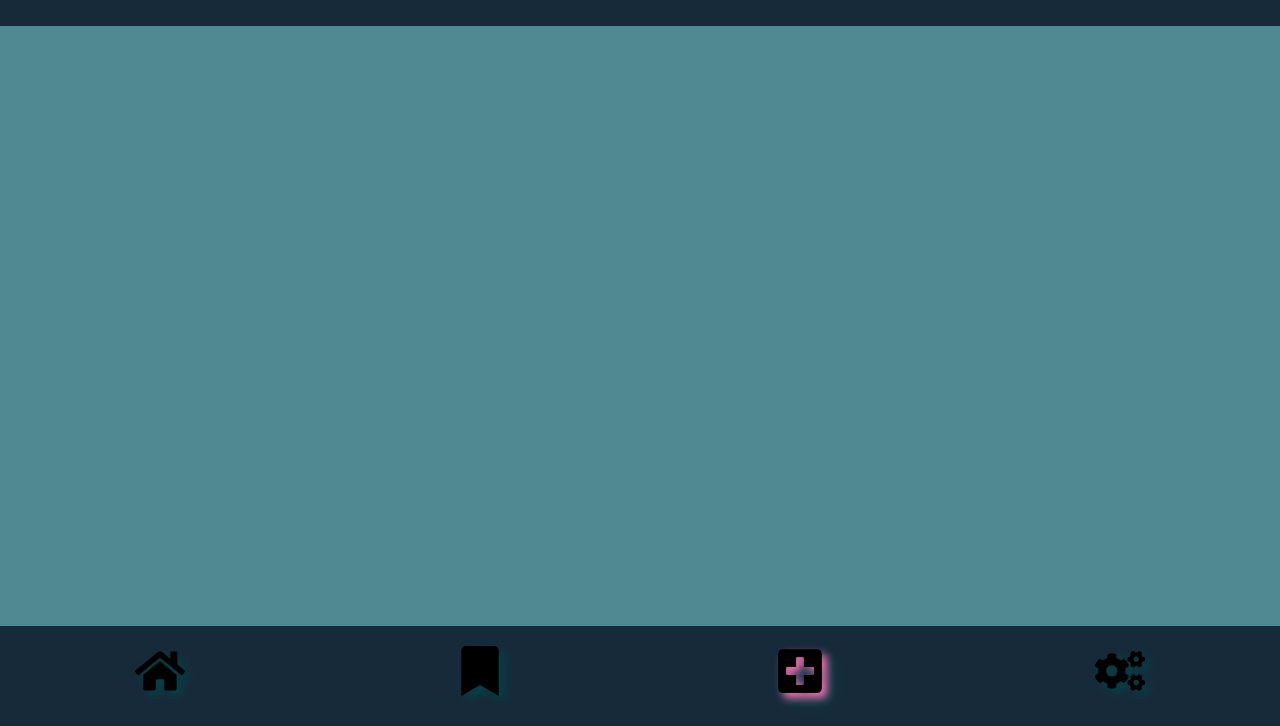
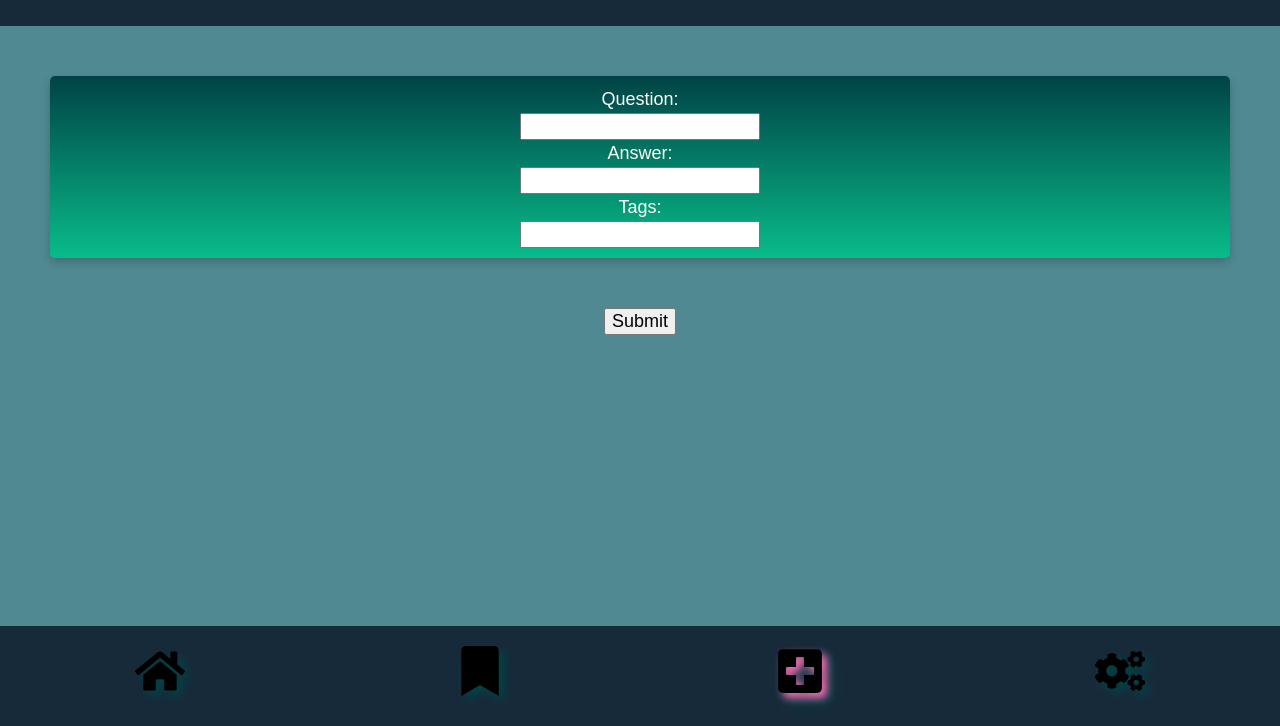
Before and after one commit to laurastrehlow/Quiz-App, a website: page create.html in a window 1280 px wide. Shown: the part 74-800 px from the top of the page. Drawn offline with Linux system fonts and the light colour scheme; a web font is replaced by a local one.

Commit message:
Add create

```diff
--- a/create.html
+++ b/create.html
@@ -16,7 +16,18 @@
       <h1>Create</h1>
     </header>
 
-    <main class="app-grid__main"></main>
+    <main class="app-grid__main">
+      <form class="create">
+        <label for="question">Question:</label><br />
+        <input type="text" id="question" /><br />
+        <label for="answer">Answer:</label><br />
+        <input type="text" id="answer" /><br />
+        <label for="tags">Tags:</label><br />
+        <input type="text" id="tags" /><br />
+      </form>
+
+      <button class="button">Submit</button>
+    </main>
 
     <nav class="navigation">
       <a class="navigation__link" href="#index.html"
--- a/styles/_base.css
+++ b/styles/_base.css
@@ -21,3 +21,21 @@ input,
 button {
   font-size: 1em;
 }
+
+.create {
+  box-shadow: 0 4px 8px 0 rgba(0, 0, 0, 0.2);
+  transition: 0.3s;
+  border-radius: 5px;
+  padding: 10px;
+  text-align: center;
+  background: linear-gradient(#004346, #09bc8a);
+  margin: 50px;
+  text-align: center;
+}
+
+.button {
+  display: flex;
+  align-items: center;
+  text-align: center;
+  margin: 20px auto;
+}
```
